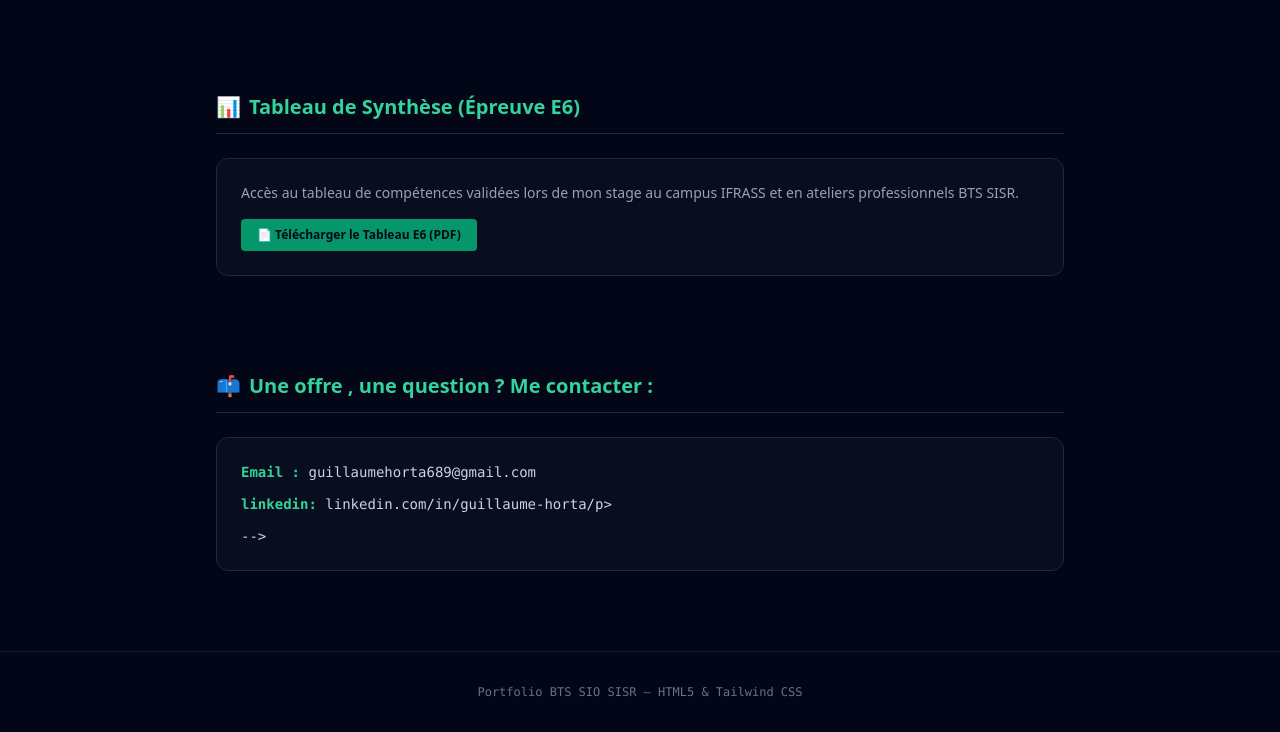
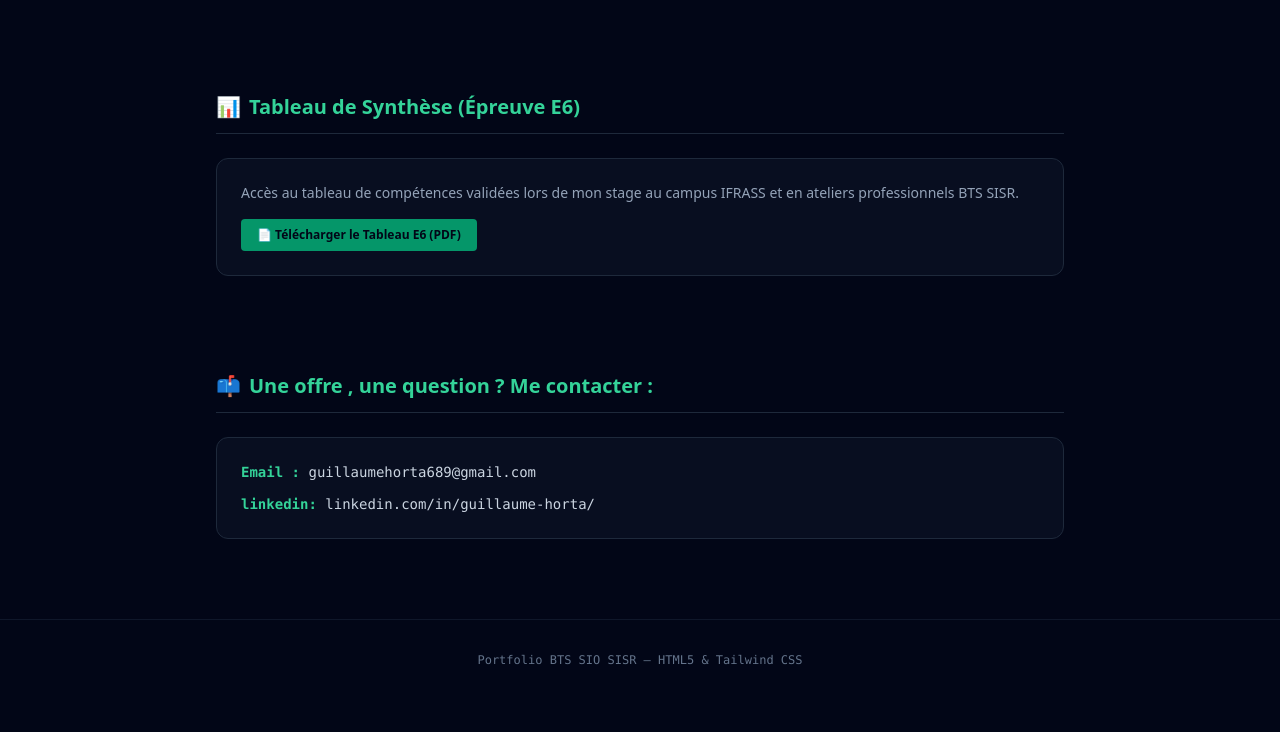
Before and after one commit to userg-Y/Portfolio-BTS-SIO-SISR-, a plain HTML site: page index.html in a window 1280 px wide. Shown: the part 2845-3577 px from the top of the page. After the commit the page ends 3545 px from the top, so only its background shows below. Drawn offline with nearby package versions, Linux system fonts and the light colour scheme.

Commit message:
Fix LinkedIn link and clean up HTML comments
Corrected the LinkedIn link and removed unnecessary comments.

```diff
--- a/index.html
+++ b/index.html
@@ -301,9 +301,7 @@
             </div>
             <div class="bg-white dark:bg-slate-900/50 p-6 rounded-xl border border-slate-200 dark:border-slate-800 space-y-3 font-mono text-sm text-slate-700 dark:text-slate-300">
                 <p><span class="text-emerald-600 dark:text-emerald-400 font-bold">Email :</span> <a href="mailto:votre.email@domaine.com" class="hover:underline">guillaumehorta689@gmail.com</a></p>
-                <p><span class="text-emerald-600 dark:text-emerald-400 font-bold">linkedin:</span> <a href="linkedin.com/in/guillaume-horta-89139b452
-
-<!-- " target="_blank" rel="noopener noreferrer" class="hover:underline">linkedin.com/in/guillaume-horta</a>/p></p><span class="text-emerald-600 dark:text-emerald-400 font-bold"> </span> <a href="https://github.com" target="_blank" rel="noopener noreferrer" class="hover:underline"></a></p> -->
+                <p><span class="text-emerald-600 dark:text-emerald-400 font-bold">linkedin:</span> <a href="linkedin.com/in/guillaume-horta <!-- " target="_blank" rel="noopener noreferrer" class="hover:underline">linkedin.com/in/guillaume-horta</a>/
 
             </div>
         </section>
```
